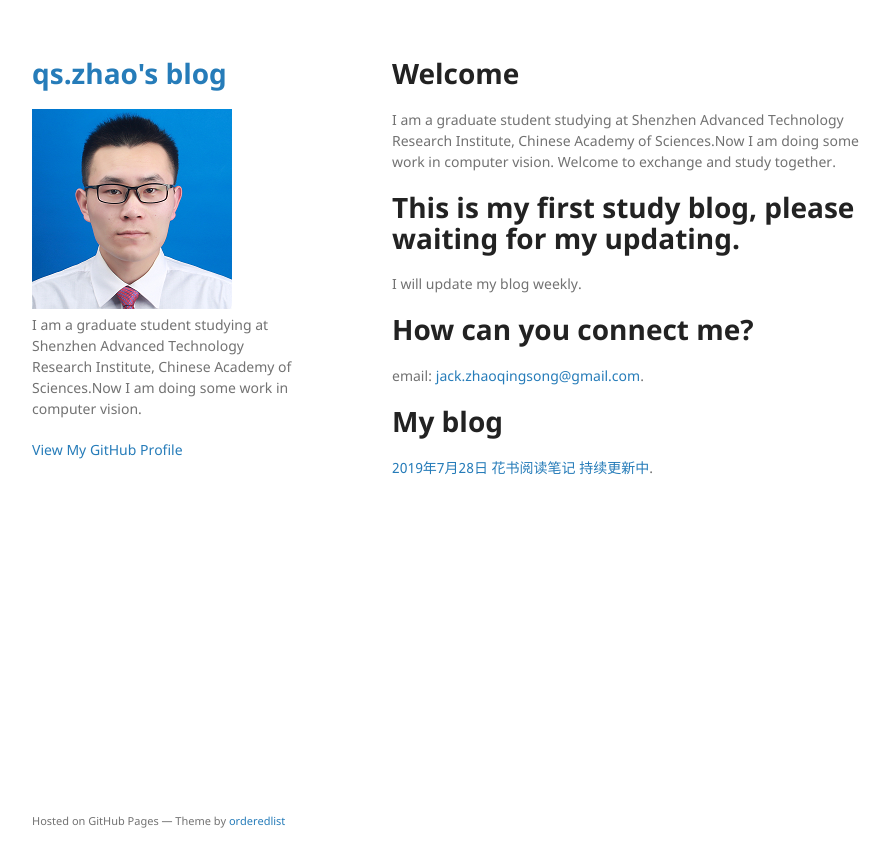
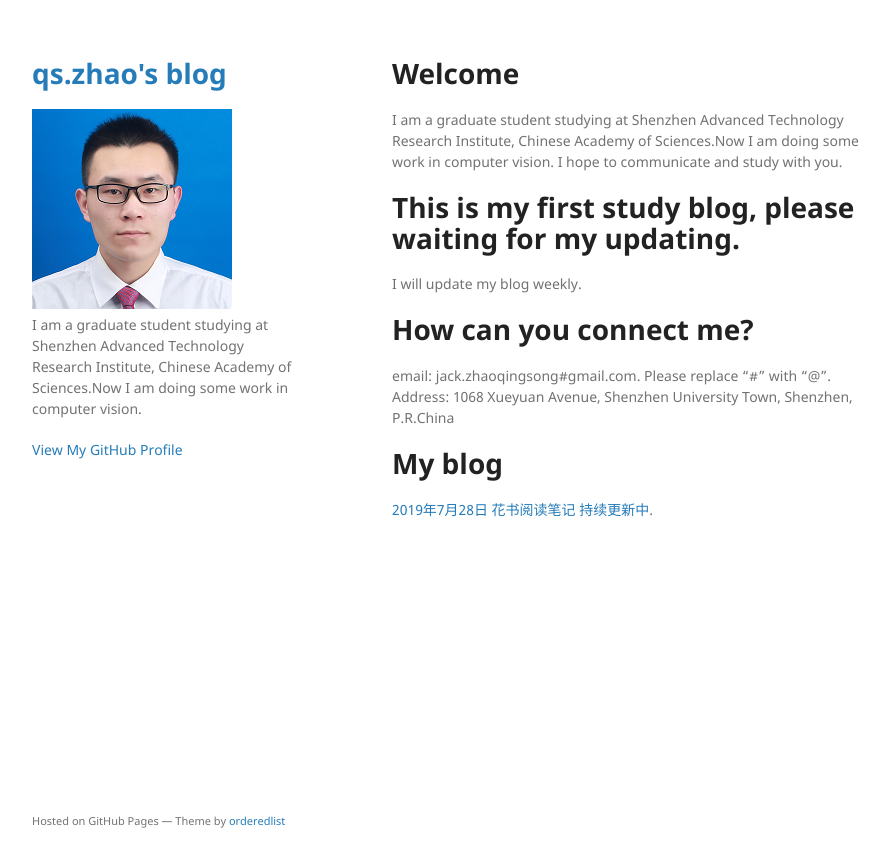
Before and after one commit to mengzhezhou/mengzhezhou.github.io, a Jekyll site: the page built from index.md, in a window 1280 px wide. Shown: the top 867 px of the page, without its empty margins (178-1068 px from the left). Built offline with Jekyll 4.4.1, drawn with Linux system fonts in a browser that asks for light colours; our own code applies the rules of GitHub Pages for plain Markdown files.

```diff
--- a/index.md
+++ b/index.md
@@ -1,11 +1,12 @@
 # Welcome
-I am a graduate student studying at Shenzhen Advanced Technology Research Institute, Chinese Academy of Sciences.Now I am doing some work in computer vision. Welcome to exchange and study together.
+I am a graduate student studying at Shenzhen Advanced Technology Research Institute, Chinese Academy of Sciences.Now I am doing some work in computer vision. I hope to communicate and study with you.
 
 # This is my first study blog, please waiting for my updating.
 I will update my blog weekly.
 
 # How can you connect me?
-email: <jack.zhaoqingsong@gmail.com>.
+email: jack.zhaoqingsong#gmail.com. Please replace "#" with "@".
+<br>Address: 1068 Xueyuan Avenue, Shenzhen University Town, Shenzhen, P.R.China
 
 # My blog
 [2019年7月28日 花书阅读笔记 持续更新中](./docs/20190728 deep learning note.html).
```
